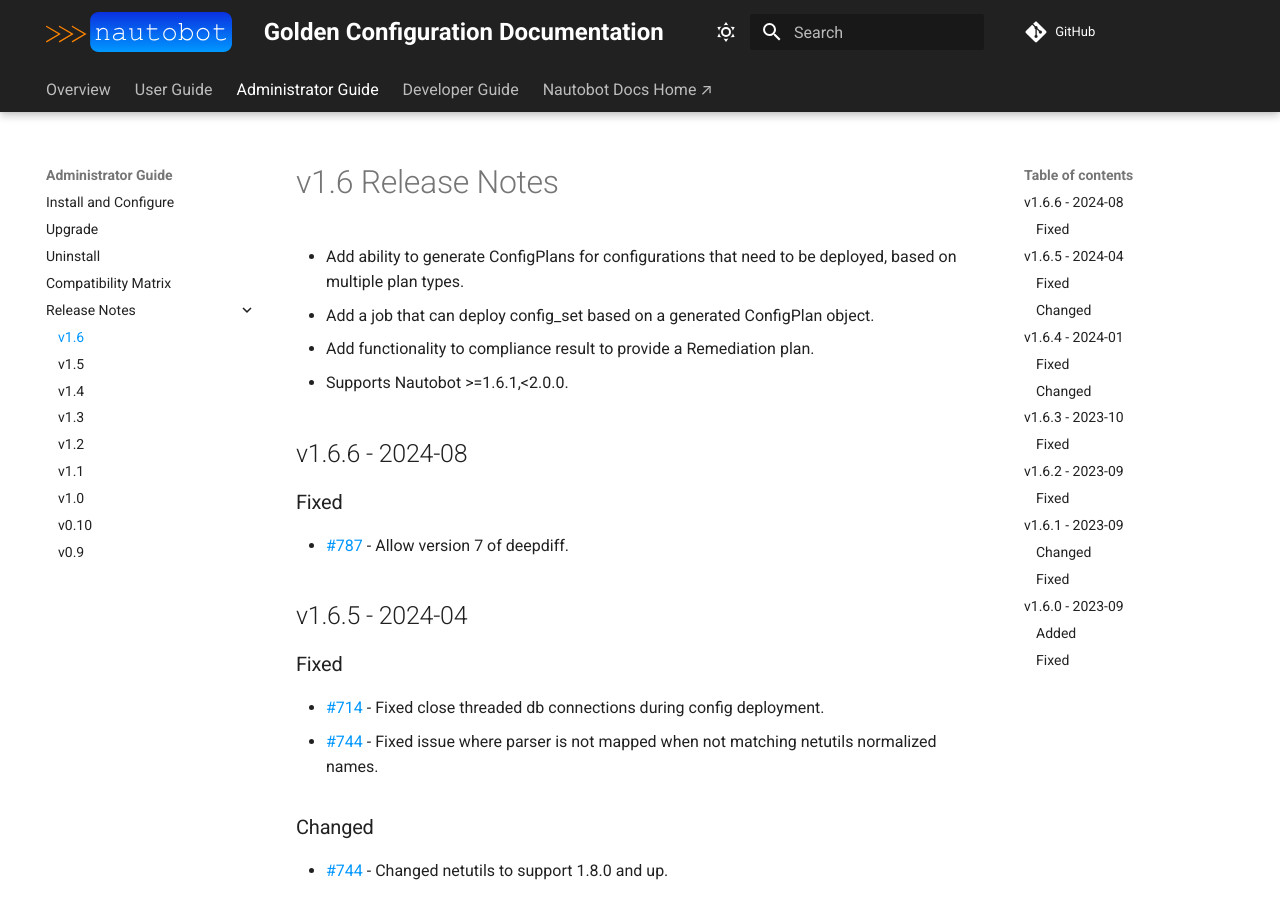
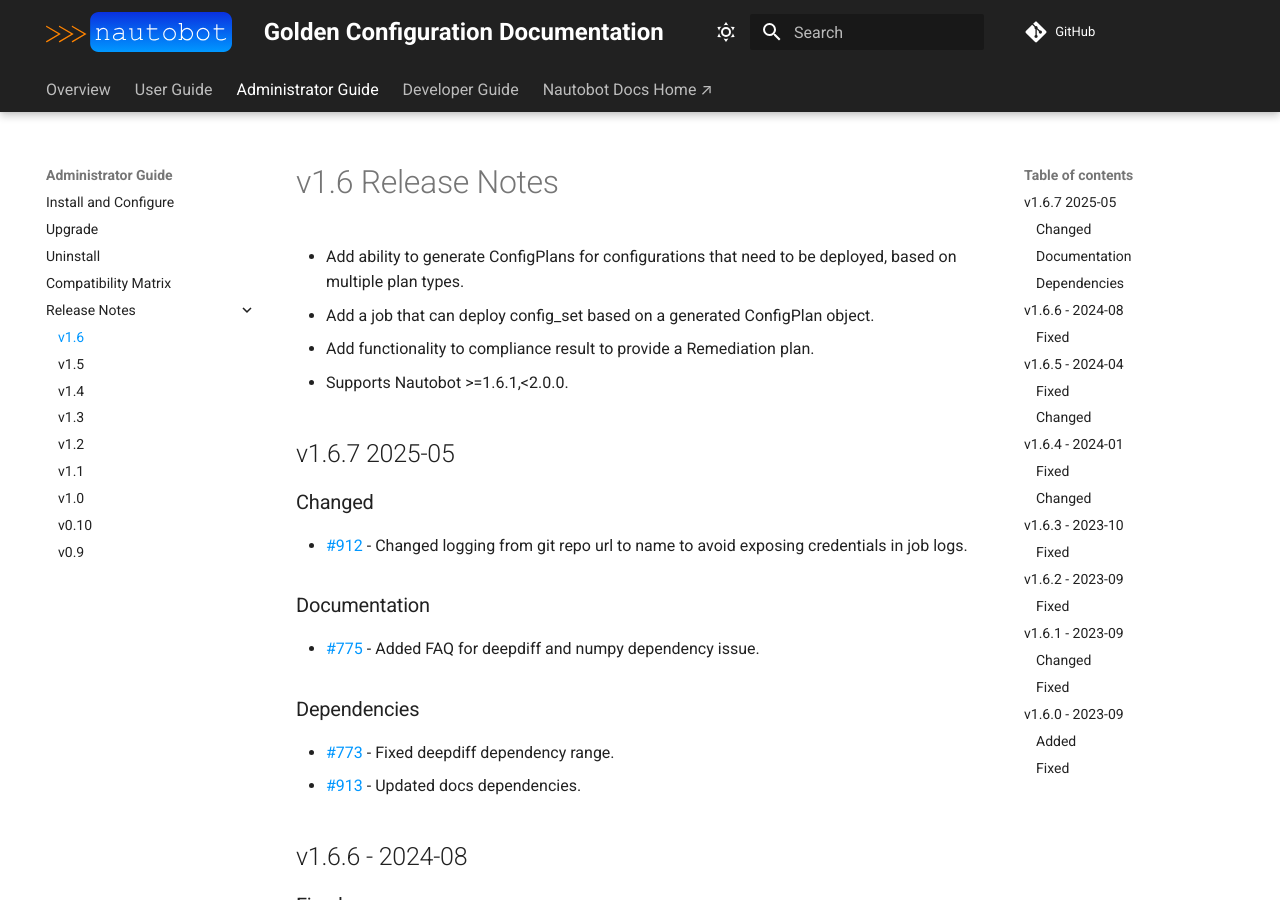
Before and after one commit to nautobot/nautobot-app-golden-config, an MkDocs documentation site: the page built from docs/admin/release_notes/version_1.6.md, in a window 1280 px wide and 900 px high. Built offline with MkDocs 1.6.1 and Material for MkDocs 9.7.7, drawn with Linux system fonts in a browser that asks for light colours; comment, search, counter and statistics services are not loaded.

Commit message:
Release 1.6.7 (LTM‑1.6) (#937)

```diff
--- a/docs/admin/release_notes/version_1.6.md
+++ b/docs/admin/release_notes/version_1.6.md
@@ -4,6 +4,21 @@
 - Add a job that can deploy config_set based on a generated ConfigPlan object.
 - Add functionality to compliance result to provide a Remediation plan.
 - Supports Nautobot >=1.6.1,<2.0.0.
+
+## v1.6.7 2025-05
+
+### Changed
+
+- [#912](https://github.com/nautobot/nautobot-app-golden-config/issues/912) - Changed logging from git repo url to name to avoid exposing credentials in job logs.
+
+### Documentation
+
+- [#775](https://github.com/nautobot/nautobot-app-golden-config/issues/775) - Added FAQ for deepdiff and numpy dependency issue.
+
+### Dependencies
+
+- [#773](https://github.com/nautobot/nautobot-app-golden-config/issues/773) - Fixed deepdiff dependency range.
+- [#913](https://github.com/nautobot/nautobot-app-golden-config/issues/913) - Updated docs dependencies.
 
 ## v1.6.6 - 2024-08
 
--- a/pyproject.toml
+++ b/pyproject.toml
@@ -1,6 +1,6 @@
 [tool.poetry]
 name = "nautobot-golden-config"
-version = "1.6.6"
+version = "1.6.7"
 description = "A plugin for configuration on nautobot"
 authors = ["Network to Code, LLC", "<opensource@networktocode.com>"]
 
```
Also changed, not shown: 5 other files.
